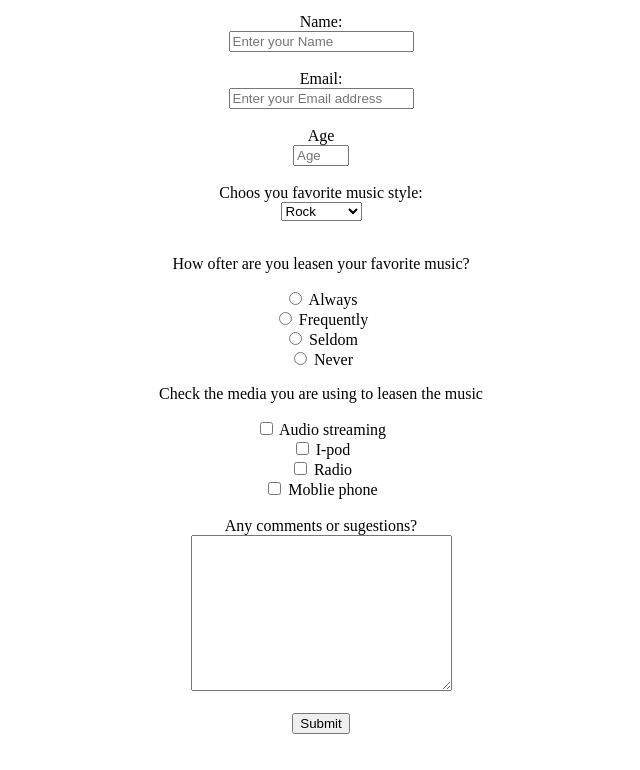
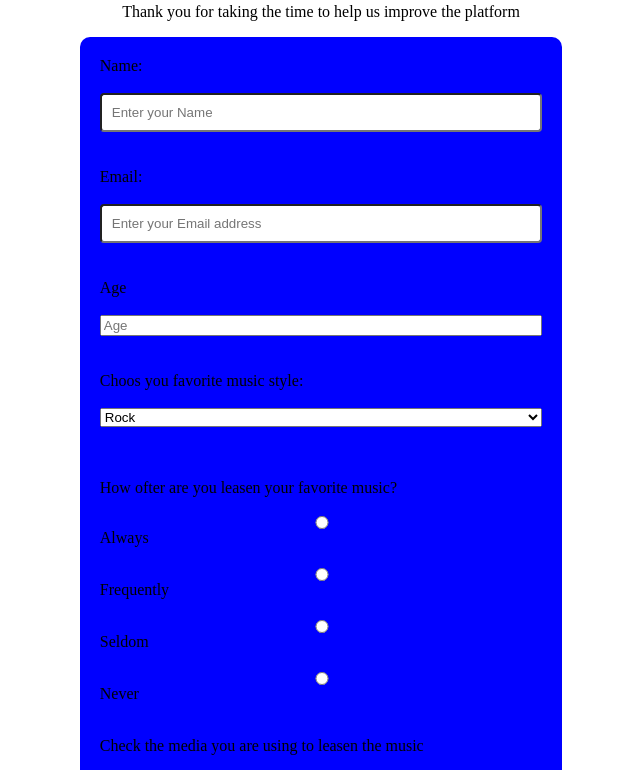
Before and after one commit to Rys86/survey_form, a plain HTML site: page index.html in a window 1280 px wide. Shown: the part 101-871 px from the top of the page, without its empty margins (319-959 px from the left). Before the commit the page ends 843 px from the top, so only its background shows below. Drawn offline with Linux system fonts and the light colour scheme.

Commit message:
some Css stilinf added n also some minor hanges in HTML

```diff
--- a/css/style.css
+++ b/css/style.css
@@ -1,3 +1,41 @@
 body {
     text-align: center;
+    display: flex;
+    flex-direction: column;
 }
+
+#body {
+    display: flex;
+    flex-direction: column;
+    background-color: blue;
+    width: 35%;
+    padding: 20px;
+    margin: auto;
+    text-align: left;
+    border-radius: 10px;
+}
+
+form {
+    display: flex;
+    flex-direction: column;
+    width: 100%;
+}
+
+#name {
+    width: auto;
+    padding: 10px;
+    border-radius: 4px;
+}
+#email {
+    width: auto;
+    padding: 10px;
+    border-radius: 4px;
+}
+
+textarea {
+    width: 100%;
+}
+
+#submit {
+    width: 100%;
+}
--- a/index.html
+++ b/index.html
@@ -11,6 +11,7 @@
         <script src="https://cdn.freecodecamp.org/testable-projects-fcc/v1/bundle.js"></script>
         <h1 id="title">Favorite Music Style Survey</h1>
         <p id="description">Thank you for taking the time to help us improve the platform</p>
+        <div id="body">
         <form id="survey-form" action="">
 
             <label id="name-label" for="name">Name:</label><br>
@@ -55,11 +56,12 @@
             <br>
 
             <label for="input-textra">Any comments or sugestions?</label><br>
-            <textarea name="input-textra" id="input-textra" cols="30" rows="10"></textarea>
+            <textarea name="input-textra" id="input-textra" rows="10"></textarea>
             <br><br>
 
             <button id="submit" type="submit">Submit</button>
 
         </form>
+    </div>
     </body>
 </html>
```
